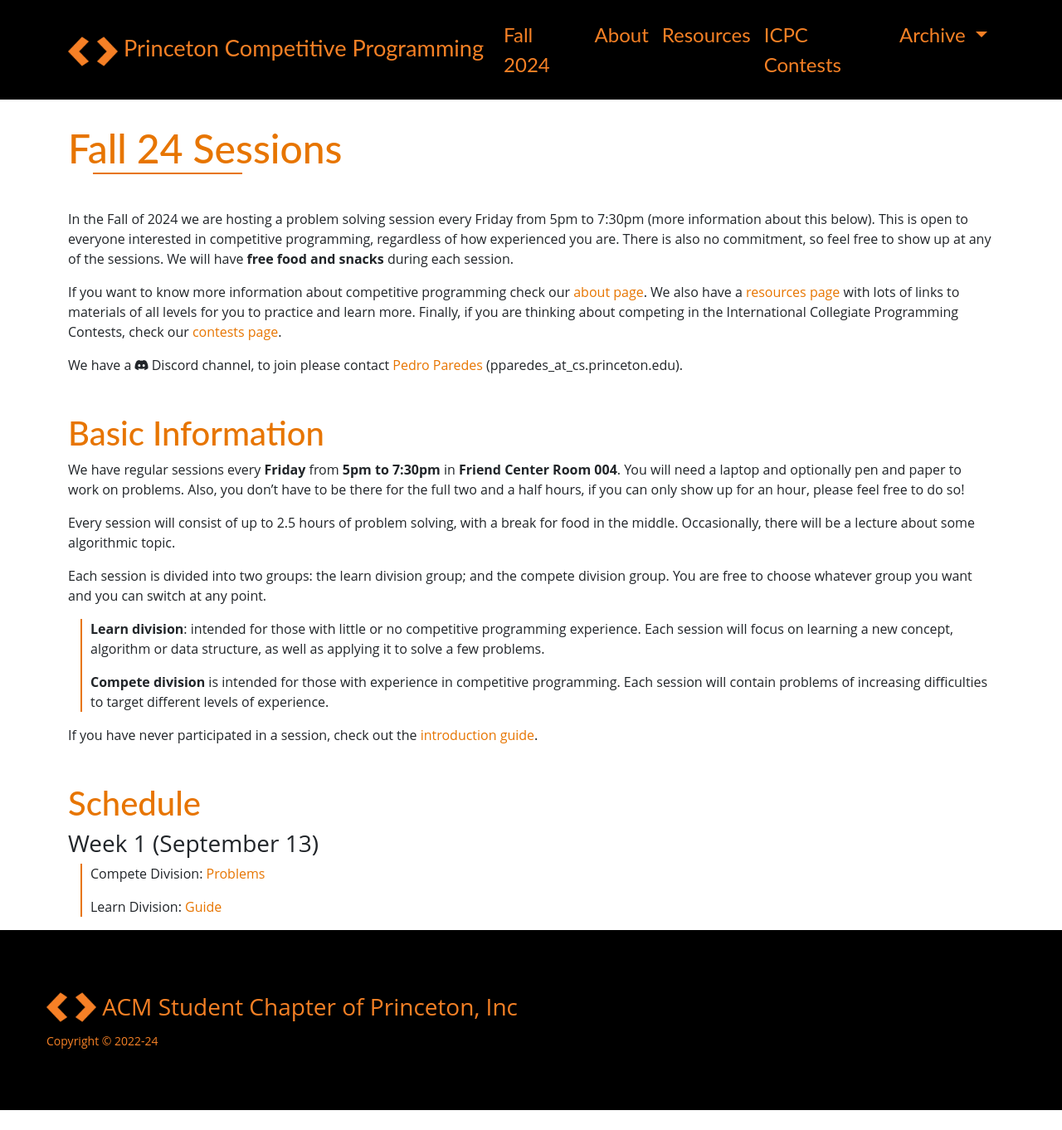
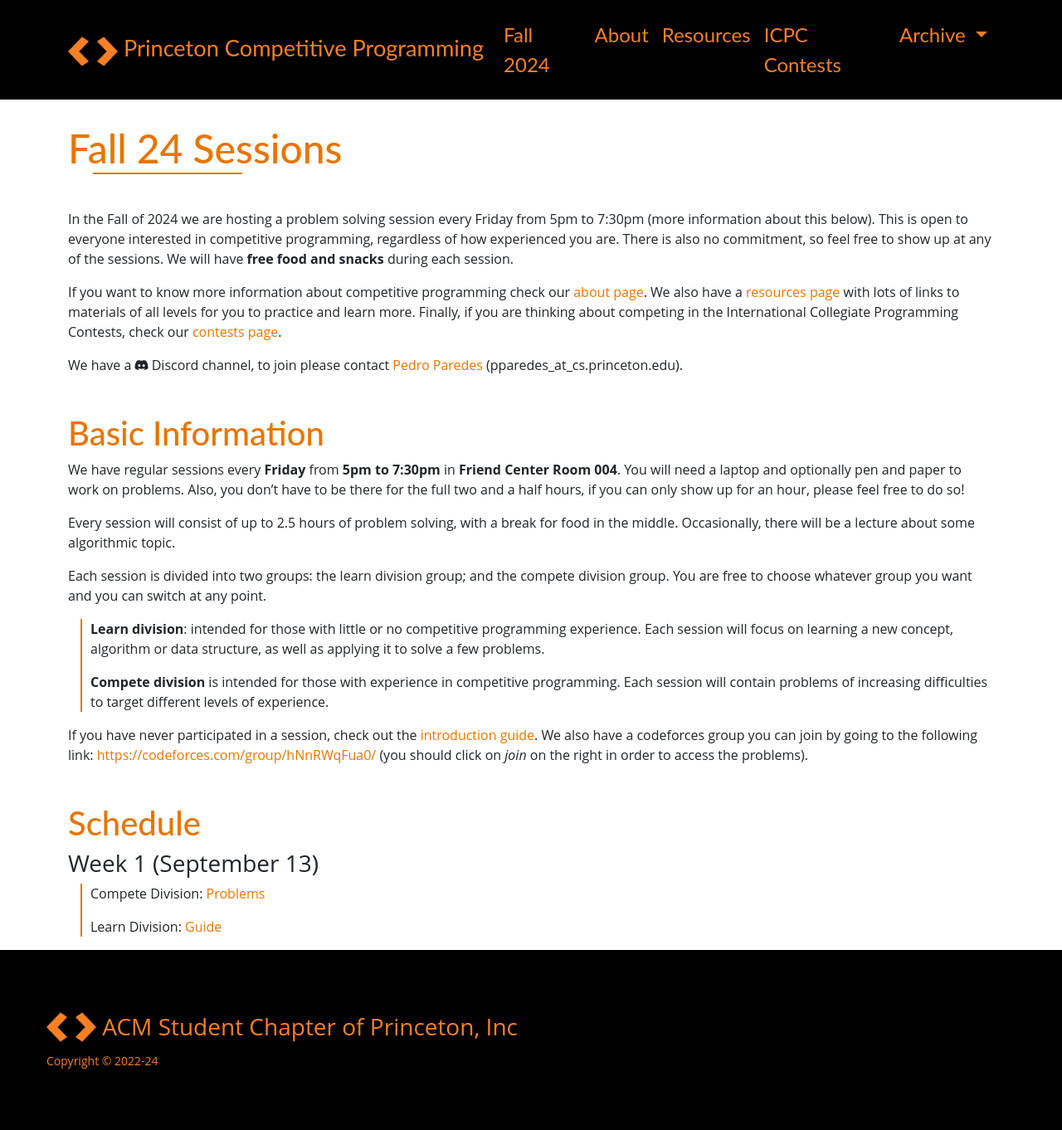
Before and after one commit to Princeton-Competitive-Programming/princeton-competitive-programming, a Jekyll site: the page built from fall24.md, in a window 1280 px wide. Shown: the whole page at 83% size. Built offline with Jekyll 4.4.1, drawn with Linux system fonts in a browser that asks for light colours; nearby versions of some CDN libraries; before the commit the page ends 1338 px from its top, so only the background shows below that.

```diff
--- a/fall24.md
+++ b/fall24.md
@@ -50,7 +50,11 @@ want and you can switch at any point.
 
 
 If you have never participated in a session, check out the
-[introduction guide]({{ site.baseurl }}/intro_guide).
+[introduction guide]({{ site.baseurl }}/intro_guide). We also have a
+codeforces group you can join by going to the following link:
+[https://codeforces.com/group/hNnRWqFua0/](https://codeforces.com/group/hNnRWqFua0/)
+(you should click on *join* on the right in order to access the
+problems).
 
 ## Schedule
 
```
Also changed, not shown: pages/fall24/week1_learn.md (+4 -0 lines).
